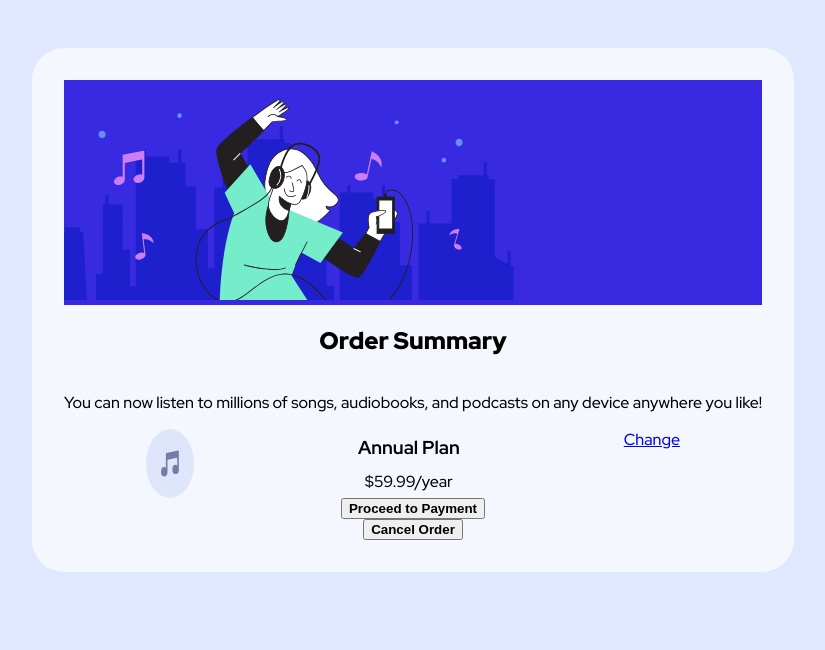
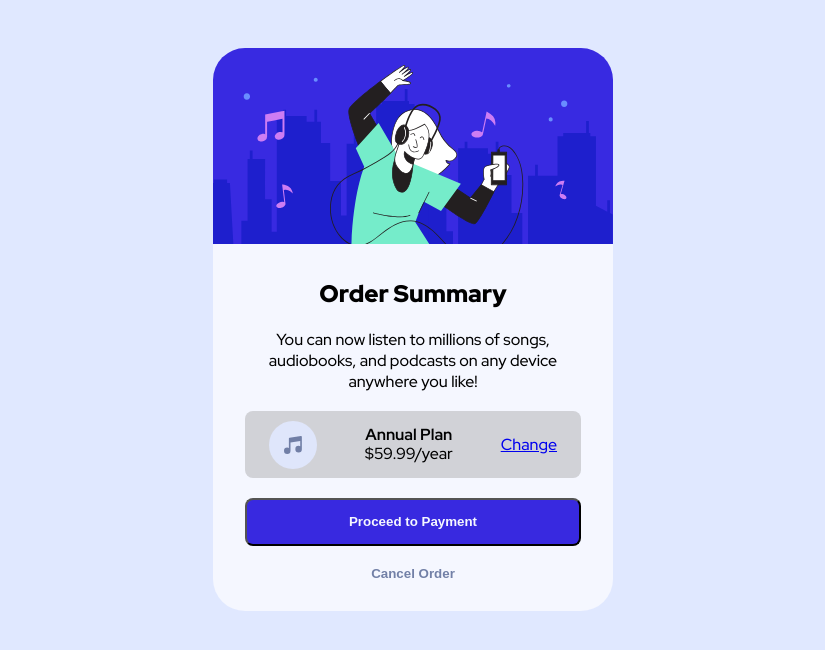
Before and after one commit to dekitsuneco/order-summary-card-component, a website: page index.html in a window 1280 px wide. Shown: the whole page, without its empty margins (227-1052 px from the left). Drawn offline with Linux system fonts and the light colour scheme.

Commit message:
Write all neccesary styles for all card elements to have a working example

```diff
--- a/index.html
+++ b/index.html
@@ -34,7 +34,7 @@
         <img src="./images/illustration-hero.svg" alt="Young man listens to music via headphones">
       </div>
       <div class="card-body">
-        <div class="card-content">
+        <div class="card-content card-element">
           <h2 class="card-content-header">Order Summary</h2>
           <p class="card-content-description">
             You can now listen to millions of songs,
@@ -43,17 +43,17 @@
           </p>
         </div>
 
-        <div class="card-subscription">
+        <div class="card-subscription card-element">
           <img src="./images/icon-music.svg" alt="A beam note" class="card-subscription-icon">
           <div class="card-subscription-plan">
-            <h3 class="card-subscription-plan-header">Annual Plan</h3>
+            <p class="card-subscription-plan-header">Annual Plan</p>
             <p class="card-subscription-plan-description">$59.99/year</p>
           </div>
           <a href="#" class="card-subscription-change">Change</a>
         </div>
 
-        <button class="card-payment">Proceed to Payment</button>
-        <button class="card-cancel">Cancel Order</button>
+        <button class="card-payment card-element">Proceed to Payment</button>
+        <button class="card-cancel card-element">Cancel Order</button>
       </div>
     </div>
 
--- a/style.css
+++ b/style.css
@@ -32,6 +32,10 @@ body {
         -CARD-PAYMENT-BTN,
         -CARD-CANCEL-BTN
 **/
+.card-element {
+  margin: 0.6rem 7%;
+}
+
 /** | Card **/
 .card {
   background: hsl(225, 100%, 98%);
@@ -41,10 +45,10 @@ body {
   justify-content: center;
   align-items: center;
 
-  margin: 3rem 0;
+  width: 25rem;
+  margin: 3rem auto;
   border-radius: 2rem;
 
-  padding: 2rem;
   font-family: 'Outfit', sans-serif;
   font-family: 'Red Hat Display', sans-serif;
   font-weight: 500;
@@ -53,9 +57,12 @@ body {
   /** || Image **/
   .card-img {
     width: 100%;
-
-    background: hsl(245, 75%, 52%);
+    border-radius: 2rem 2rem 0 0;
   }
+    .card-img img {
+      width: 100%;
+      border-radius: 2rem 2rem 0 0;
+    }
 
   /** || Body **/
   .card-body {
@@ -63,6 +70,8 @@ body {
     flex-direction: column;
     justify-content: center;
     align-items: center;
+
+    padding: 0 2rem 1.3rem;
   }
 
     /** || Content **/
@@ -76,16 +85,21 @@ body {
         font-weight: 900;
       }
       .card-content-description {
-
+        padding: 0;
+        margin: 0;
+        text-align: center;
       }
 
     /** || Subscription **/
     .card-subscription {
-      background:   hsl(225, 100%, 98%);
+      background:   hsl(230, 7%, 83%);
       width: 100%;
+      border-radius: .5rem;
 
       display: flex;
+      align-items: center;
       justify-content: space-around;
+      flex-wrap: wrap;
     }
       .card-subscription-icon {
 
@@ -101,9 +115,12 @@ body {
       }
         .card-subscription-plan-header {
           font-weight: 700;
+          padding: 0;
+          margin: 1.5em 0 0 0;
         }
         .card-subscription-plan-description {
-
+          padding: 0;
+          margin: 1.2rem 0 1.5rem 0;
         }
       .card-subscription-change {
 
@@ -112,13 +129,23 @@ body {
     /** || Payment **/
     .card-payment {
       display: block;
+      width: 100%;
+      height: 3rem;
+      background: hsl(245, 75%, 52%);
+      border-radius: .5rem;
 
+      color: hsl(225, 100%, 98%);
       font-weight: 900;
     }
     /** || Cancel **/
     .card-cancel {
       display: block;
+      width: 100%;
+      height: 1rem;
+      background: hsl(225, 100%, 98%);
+      border-style: none;
 
+      color: hsl(224, 23%, 55%);
       font-weight: 900;
     }
 
```
